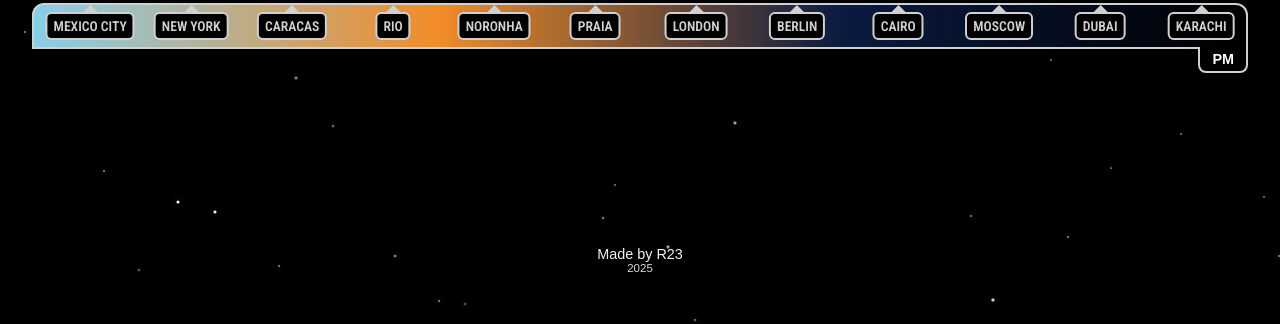
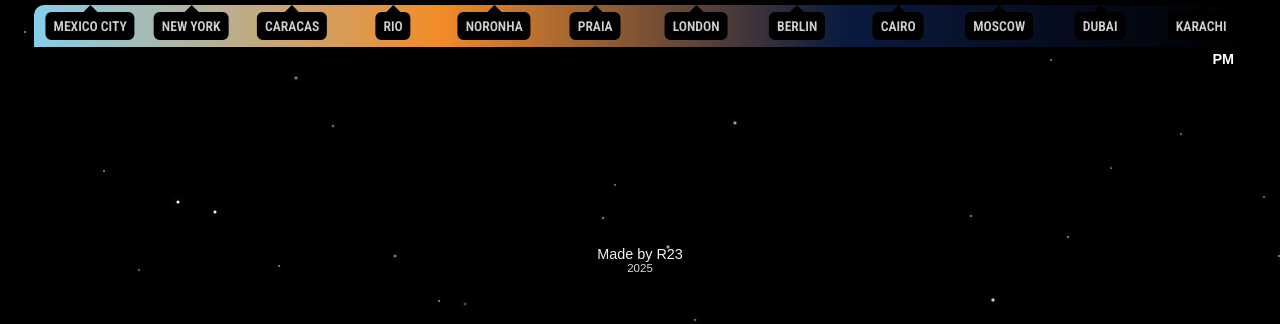
Before and after one commit to RudyR23/24-city-clock, a plain HTML site: page index.html in a window 1280 px wide. Shown: the part 476-800 px from the top of the page. Drawn offline with Linux system fonts and the light colour scheme.

Commit message:
Modify styles for clock and city containers
Updated CSS variables for border color and adjusted styles for the clock and city containers.

```diff
--- a/index.html
+++ b/index.html
@@ -7,7 +7,7 @@
   <style>
     :root {
       --fg: #d0d0d0;
-      --border: #d0d0d0;
+      --border: #000000;
       --tab-bg: #0a1a40;
       --clock-h: 95px;
       --clock-gap: 10px;
```
